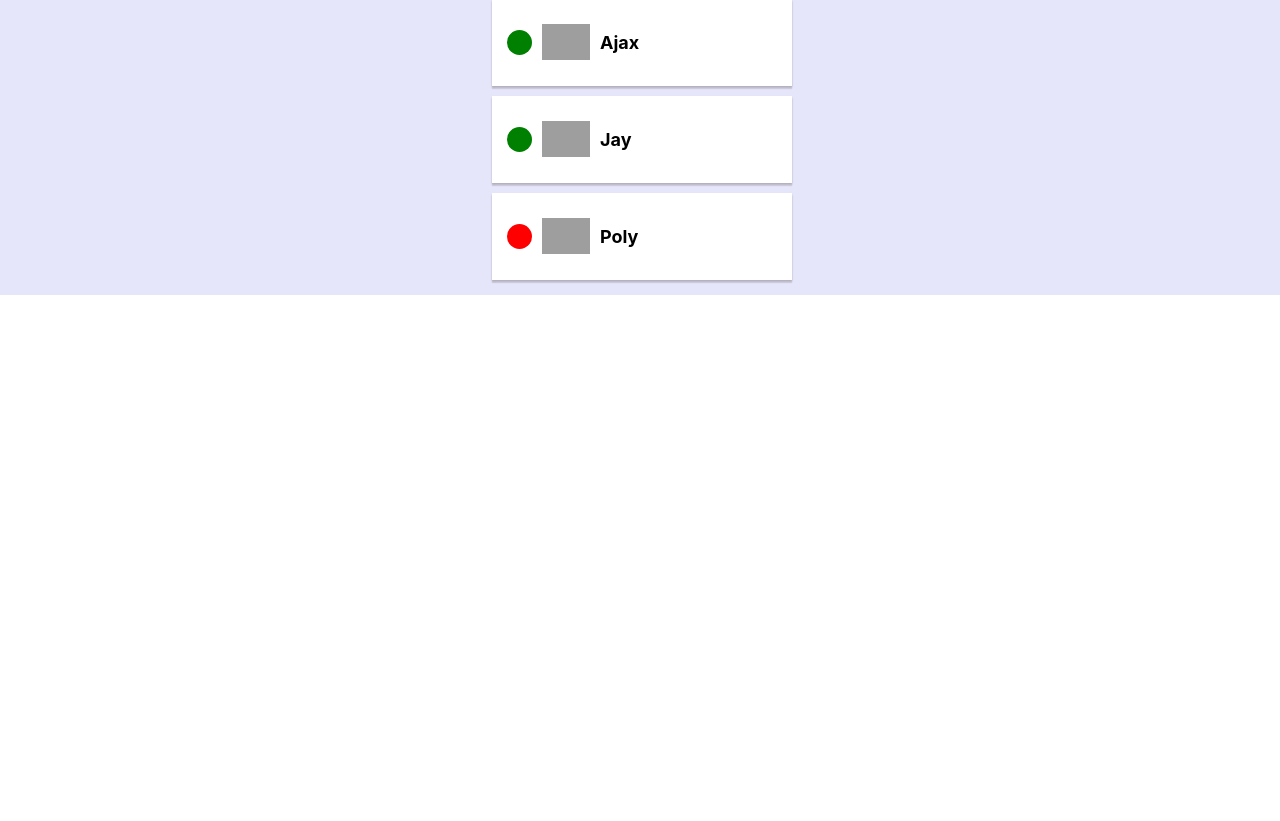
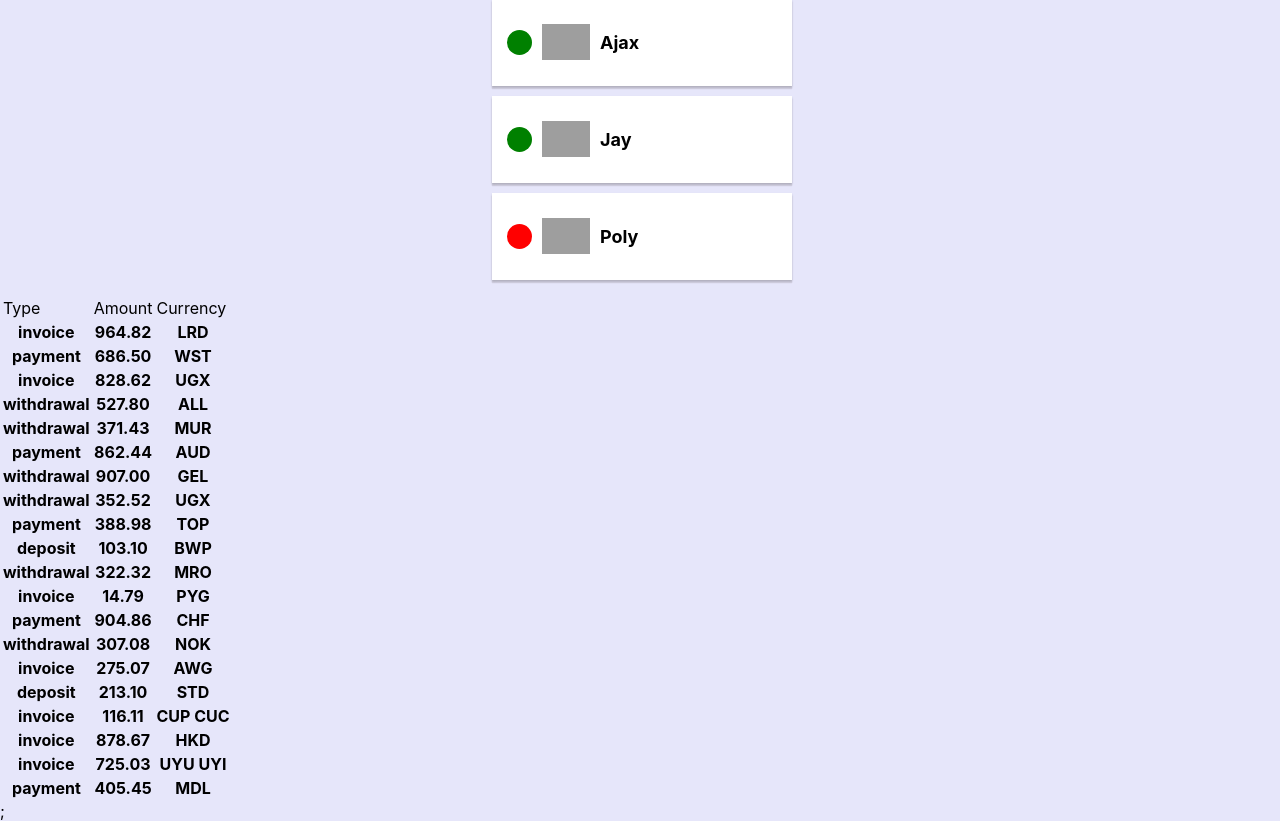
Before and after one commit to Huk2021/goit-react-hw-01-components, a React (Create React App) app: page / in a window 1280 px wide. Shown: the part 774-1595 px from the top of the page. Before the commit the page ends 1069 px from the top, so only its background shows below. Built offline with nearby package versions, Linux system fonts and the light colour scheme; grey boxes are pictures that could not be loaded.

Commit message:
Задание 4

```diff
--- a/src/App.js
+++ b/src/App.js
@@ -4,6 +4,8 @@ import Statistics from "./Statistics/Statistics";
 import data from "./Statistics/data.json";
 import FriendsList from "./FriendsList/FriendsList";
 import friends from "./FriendsList/friends.json";
+import TransactionHistory from "./TransactionHistory/TransactionHistory";
+import transactions from "./TransactionHistory/transactions.json";
 
 import { Container } from "./App.styled";
 
@@ -19,6 +21,7 @@ export default function App() {
       />
       <Statistics title="Upload stats" stats={data} />
       <FriendsList friends={friends} />
+      <TransactionHistory items={transactions} />;
     </Container>
   );
 }
--- /dev/null
+++ b/src/TransactionHistory/TransactionHistory.js
@@ -0,0 +1,47 @@
+import PropTypes from "prop-types";
+import {
+  SectionTH,
+  Table,
+  Thead,
+  Items,
+  TBody,
+  TR,
+  TD,
+} from "./TransactionHistory.styled";
+
+export default function TransactionHistory({ items }) {
+  return (
+    <SectionTH>
+      <Table>
+        <Thead>
+          <tr>
+            <TD>Type</TD>
+            <TD>Amount</TD>
+            <TD>Currency</TD>
+          </tr>
+        </Thead>
+
+        <TBody>
+          {items.map(({ id, type, amount, currency }) => (
+            <TR key={id}>
+              <Items>{type}</Items>
+              <Items>{amount}</Items>
+              <Items>{currency}</Items>
+            </TR>
+          ))}
+        </TBody>
+      </Table>
+    </SectionTH>
+  );
+}
+
+TransactionHistory.propTypes = {
+  items: PropTypes.arrayOf(
+    PropTypes.shape({
+      id: PropTypes.string.isRequired,
+      type: PropTypes.string.isRequired,
+      amount: PropTypes.number.isRequired,
+      currency: PropTypes.string.isRequired,
+    })
+  ),
+};
--- /dev/null
+++ b/src/TransactionHistory/TransactionHistory.styled.jsx
@@ -0,0 +1,14 @@
+import styled from "styled-components";
+
+export const SectionTH = styled.section``;
+
+export const Table = styled.table``;
+
+export const Thead = styled.thead``;
+
+export const Items = styled.th``;
+export const TBody = styled.tbody``;
+
+export const TR = styled.tr``;
+
+export const TD = styled.td``;
--- /dev/null
+++ b/src/TransactionHistory/transactions.json
@@ -0,0 +1,122 @@
+[
+  {
+    "id": "1e0700a2-5183-4291-85cc-2065a036a683",
+    "type": "invoice",
+    "amount": "964.82",
+    "currency": "LRD"
+  },
+  {
+    "id": "a30f821b-4d25-4ff0-abdd-e340b3f0dd2b",
+    "type": "payment",
+    "amount": "686.50",
+    "currency": "WST"
+  },
+  {
+    "id": "44dca67a-8e5a-4798-bf8e-b15efd4e1abd",
+    "type": "invoice",
+    "amount": "828.62",
+    "currency": "UGX"
+  },
+  {
+    "id": "ea8ed3dc-2b68-4a53-905a-53ecb0adef33",
+    "type": "withdrawal",
+    "amount": "527.80",
+    "currency": "ALL"
+  },
+  {
+    "id": "ea76146a-0b00-4b80-bc02-a8c822176712",
+    "type": "withdrawal",
+    "amount": "371.43",
+    "currency": "MUR"
+  },
+  {
+    "id": "63ca02f9-d637-46b5-9237-f3b24425e029",
+    "type": "payment",
+    "amount": "862.44",
+    "currency": "AUD"
+  },
+  {
+    "id": "ed0263e8-59a5-4bf1-87e0-2bb88e53dc34",
+    "type": "withdrawal",
+    "amount": "907.00",
+    "currency": "GEL"
+  },
+  {
+    "id": "6013bad0-750c-4691-8bc2-d8f2b43969c4",
+    "type": "withdrawal",
+    "amount": "352.52",
+    "currency": "UGX"
+  },
+  {
+    "id": "252c7be4-8b06-4fa7-8d42-61fb835b70d5",
+    "type": "payment",
+    "amount": "388.98",
+    "currency": "TOP"
+  },
+  {
+    "id": "4eaab41b-b967-40ac-82ed-85fc66f646f1",
+    "type": "deposit",
+    "amount": "103.10",
+    "currency": "BWP"
+  },
+  {
+    "id": "9648a350-8469-42d5-8bf3-18090de5fe67",
+    "type": "withdrawal",
+    "amount": "322.32",
+    "currency": "MRO"
+  },
+  {
+    "id": "9c5c25fb-1a95-4b2f-8d1f-4c4426d677cc",
+    "type": "invoice",
+    "amount": "14.79",
+    "currency": "PYG"
+  },
+  {
+    "id": "43ef232c-80e9-4d6f-b48a-b22405620de3",
+    "type": "payment",
+    "amount": "904.86",
+    "currency": "CHF"
+  },
+  {
+    "id": "5161682e-e620-4019-ab0a-24ceb10fbd20",
+    "type": "withdrawal",
+    "amount": "307.08",
+    "currency": "NOK"
+  },
+  {
+    "id": "7b119d71-42e6-4c42-a141-6818b07bb9ff",
+    "type": "invoice",
+    "amount": "275.07",
+    "currency": "AWG"
+  },
+  {
+    "id": "a4f65722-65c4-4c28-b1f4-b8ed988bb205",
+    "type": "deposit",
+    "amount": "213.10",
+    "currency": "STD"
+  },
+  {
+    "id": "c6e5784b-0ca3-48d6-86e5-b5128af5a523",
+    "type": "invoice",
+    "amount": "116.11",
+    "currency": "CUP CUC"
+  },
+  {
+    "id": "c9ebed6a-3a02-4b49-ac0d-0534b51f2bfd",
+    "type": "invoice",
+    "amount": "878.67",
+    "currency": "HKD"
+  },
+  {
+    "id": "a4a98b0e-b22c-438b-9f83-de2df52110c8",
+    "type": "invoice",
+    "amount": "725.03",
+    "currency": "UYU UYI"
+  },
+  {
+    "id": "b39bfa7a-0166-4c47-94d6-87d20590f746",
+    "type": "payment",
+    "amount": "405.45",
+    "currency": "MDL"
+  }
+]
```
